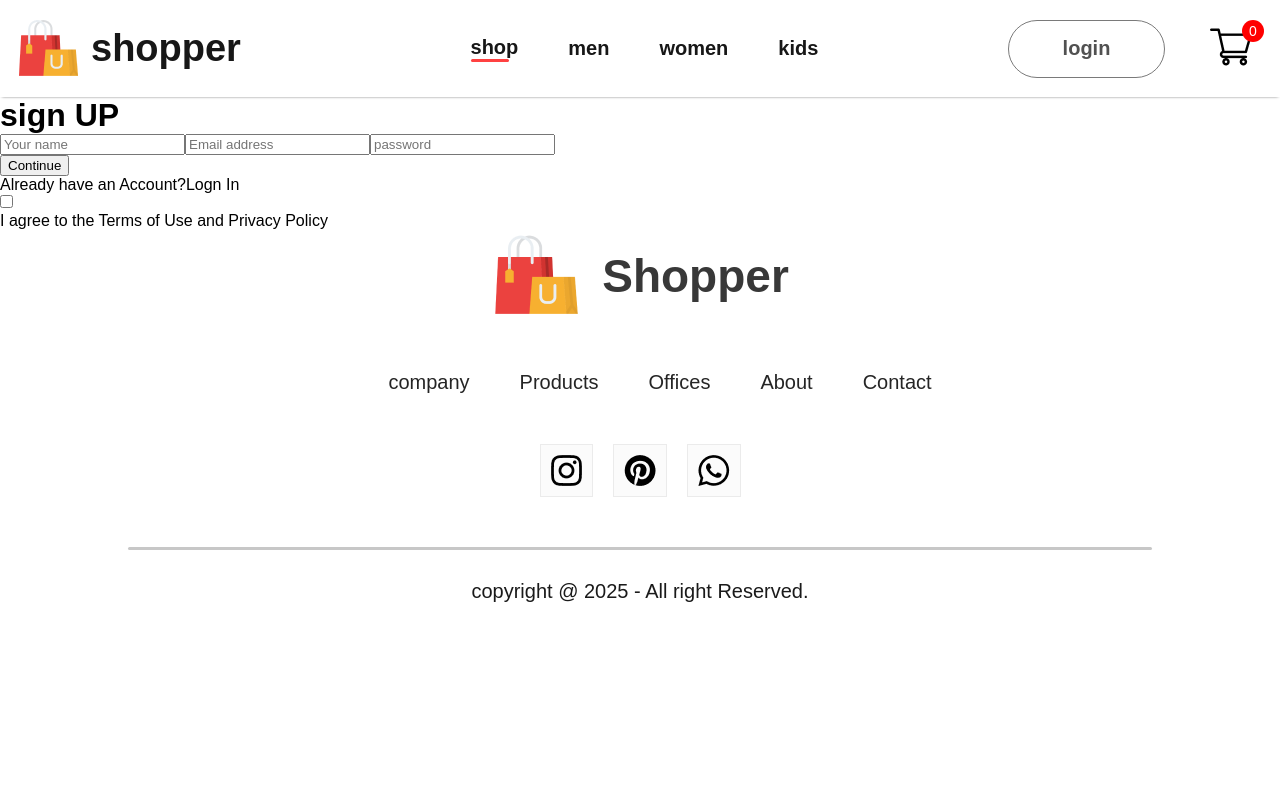
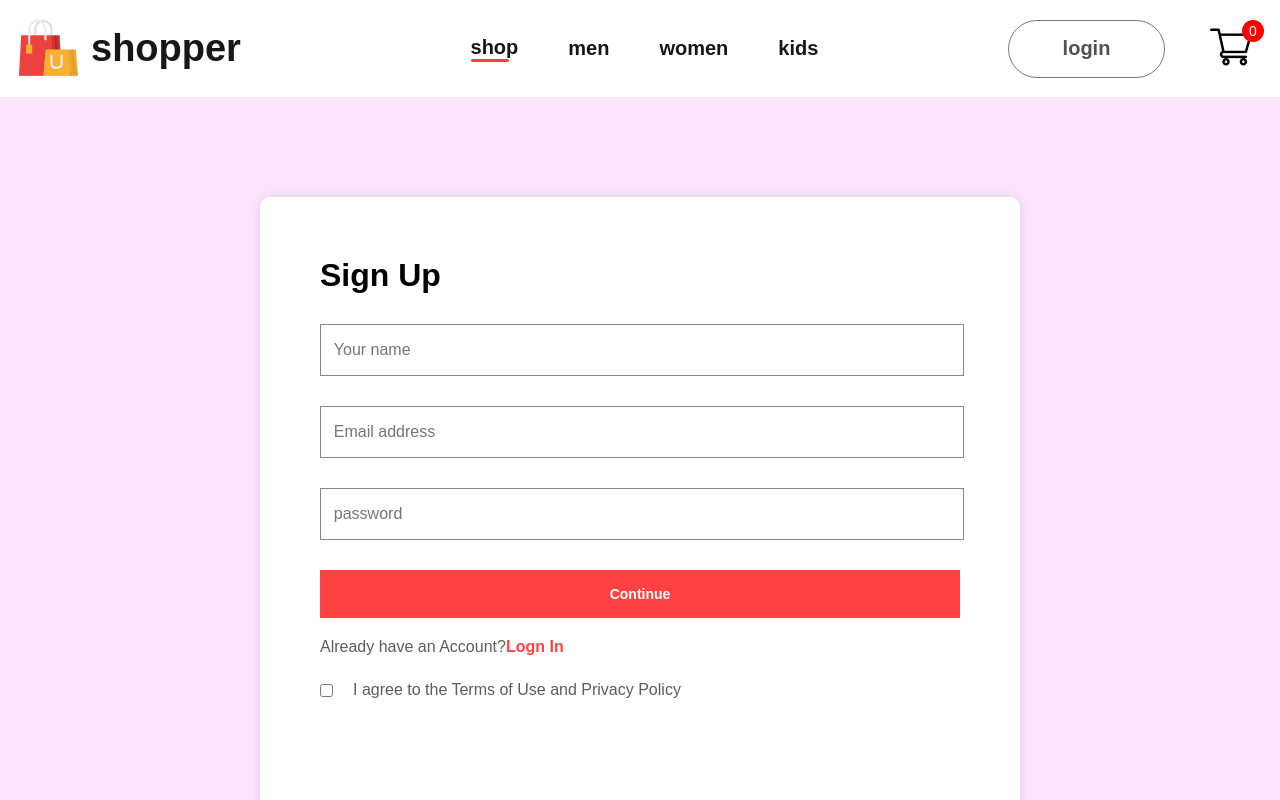
Before and after one commit to george827/E-commerce, a React (Create React App) app in the folder front-end/: page /login in a window 1280 px wide. Shown: the top 800 px of the page. Built offline with nearby package versions, Linux system fonts and the light colour scheme.

Commit message:
Update UI for login

```diff
--- a/front-end/src/pages/CSS/LoginSignup.css
+++ b/front-end/src/pages/CSS/LoginSignup.css
@@ -0,0 +1,75 @@
+.loginsignup {
+  width: 100%;
+  height: 80vh;
+  background: #fce3fe;
+  padding-top: 100px;
+}
+
+.loginsignup-container {
+  width: 50%;
+  height: 600px;
+  background: white;
+  margin: auto;
+  border-radius: 10px;
+  box-shadow: 0 0 10px rgba(0, 0, 0, 0.1);
+  /* display: flex; */
+  padding: 40px 60px;
+}
+
+.loginsignup-container h1 {
+  margin: 20px 0px;
+}
+
+.loginsignup-fields {
+  display: flex;
+  flex-direction: column;
+  gap: 30px;
+  margin-top: 30px;
+}
+
+.loginsignup-fields input {
+  height: 3rem;
+  width: 98%;
+  padding-left: 2%;
+  border: 1px solid #888;
+  outline: none;
+  /* border-radius: 15px; */
+  font-size: 16px;
+  color: #5c5c5c;
+}
+
+.loginsignup-container button {
+  width: 100%;
+  height: 3rem;
+  color: #fff;
+  margin-top: 30px;
+  background: #ff4141;
+  border: none;
+  font-size: 14px;
+  font-weight: 600;
+  /* border-radius: 15px; */
+  cursor: pointer;
+}
+
+.loginsignup-login {
+    margin-top: 20px;
+    color: #5c5c5c;
+    font-size: 16px;
+    font-weight: 500;
+}
+
+.loginsignup-login span {
+    color: #ff4141;
+    font-weight: 600;
+    cursor: pointer;
+}
+
+.loginsignup-agree {
+    display: flex;
+    align-items: center;
+    margin-top: 25px;
+    gap: 20px;
+    color: #5c5c5c;
+    font-size: 16px;
+    font-weight: 500;
+}
--- a/front-end/src/pages/Loginsignup.jsx
+++ b/front-end/src/pages/Loginsignup.jsx
@@ -5,7 +5,7 @@ export const LoginSignup = () => {
   return (
     <div className='loginsignup'>
       <div className="loginsignup-container">
-        <h1>sign UP</h1>
+        <h1>Sign Up</h1>
         <div className="loginsignup-fields">
           <input type="text" placeholder='Your name' />
           <input type="email" placeholder='Email address' />
```
Also changed, not shown: front-end/src/pages/CSS/ShopCategory.css (line endings or trailing spaces).
